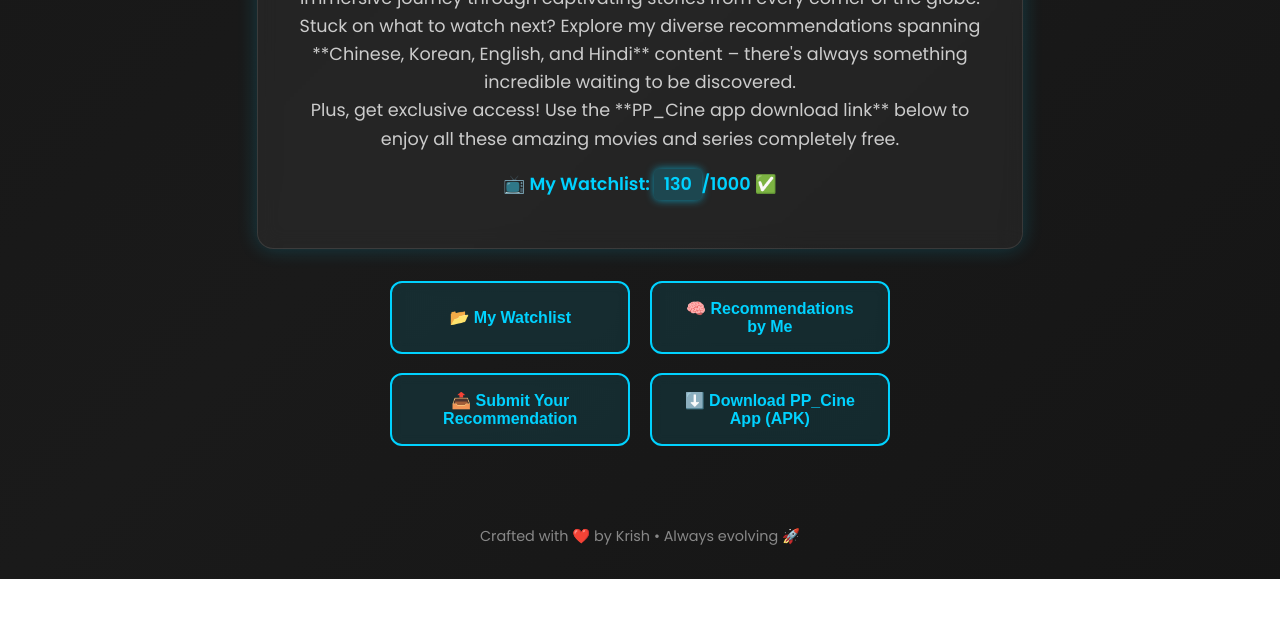
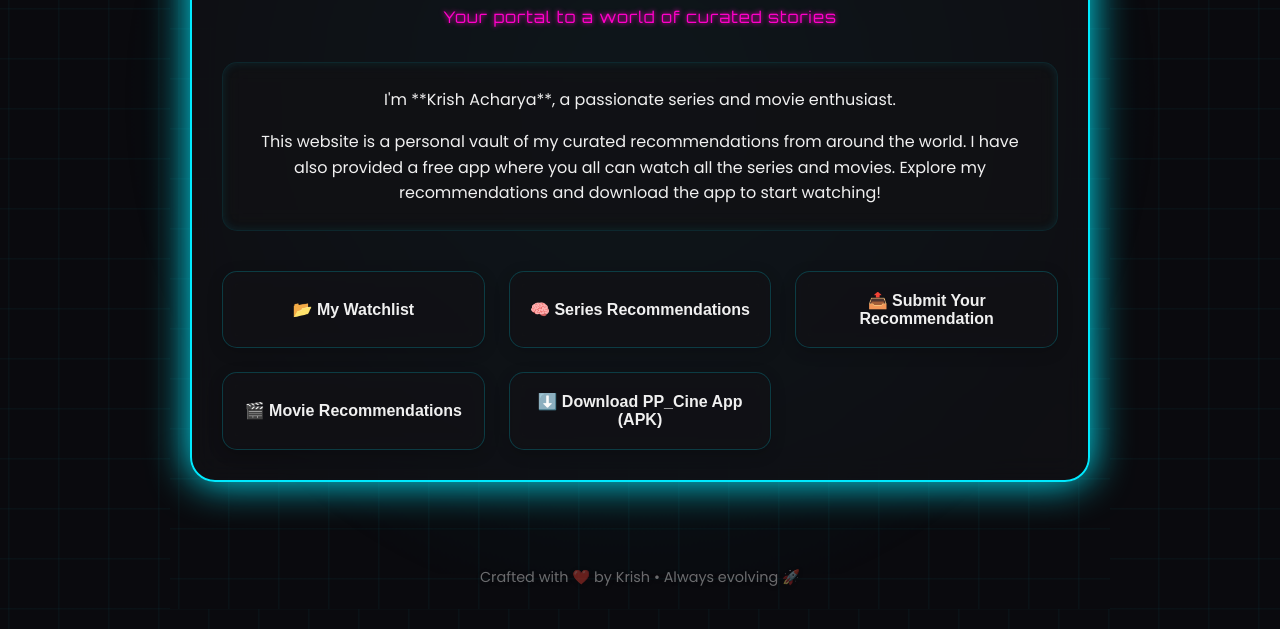
Before and after one commit to BuildsByKrish/buildsbykrish.github.io, a plain HTML site: page index.html in a window 1280 px wide. Shown: the part 300-929 px from the top of the page. Before the commit the page ends 879 px from the top, so only its background shows below. Drawn offline with Linux system fonts and the light colour scheme.

Commit message:
Update index.html

```diff
--- a/index.html
+++ b/index.html
@@ -2,61 +2,274 @@
 <html lang="en">
 <head>
   <meta charset="UTF-8" />
-  <title>Series Vault</title>
+  <title>Krish's Watchlist & Recommendation Hub</title>
   <meta name="viewport" content="width=device-width, initial-scale=1.0" />
-  <link href="https://fonts.googleapis.com/css2?family=Poppins:wght@400;600&display=swap" rel="stylesheet" />
-  <link rel="stylesheet" href="style.css" /> </head>
+  <link href="https://fonts.googleapis.com/css2?family=Poppins:wght@400;600&family=Bebas+Neue&family=Orbitron:wght@400;700&display=swap" rel="stylesheet" />
+  <style>
+    :root {
+      --primary-neon: #00eaff;
+      --secondary-neon: #ff00c8;
+      --dark-bg: #0a0a0e;
+      --card-bg: rgba(18, 18, 22, 0.7);
+      --card-border: rgba(0, 234, 255, 0.2);
+      --text-color: #f0f0f0;
+      --glow-shadow: 0 0 10px var(--primary-neon), 0 0 20px var(--primary-neon), 0 0 30px var(--primary-neon);
+      --button-hover-bg: rgba(0, 234, 255, 0.1);
+    }
+
+    * {
+      box-sizing: border-box;
+      margin: 0;
+      padding: 0;
+    }
+
+    html, body {
+      min-height: 100%;
+      font-family: 'Poppins', sans-serif;
+      color: var(--text-color);
+      line-height: 1.6;
+      background-color: var(--dark-bg);
+      display: flex;
+      flex-direction: column;
+      justify-content: center;
+      align-items: center;
+      padding: 20px;
+      position: relative;
+      background-image:
+        linear-gradient(rgba(0, 234, 255, 0.05) 1px, transparent 1px),
+        linear-gradient(90deg, rgba(0, 234, 255, 0.05) 1px, transparent 1px);
+      background-size: 50px 50px;
+      animation: backgroundFlow 30s linear infinite;
+    }
+
+    @keyframes backgroundFlow {
+      from { background-position: 0 0; }
+      to { background-position: 50px 50px; }
+    }
+
+    body::before {
+      content: '';
+      position: fixed;
+      top: 0;
+      left: 0;
+      width: 100%;
+      height: 100%;
+      background: radial-gradient(circle at center, rgba(0, 234, 255, 0.15) 0%, rgba(0, 0, 0, 0) 60%);
+      pointer-events: none;
+      animation: neonPulse 15s ease infinite;
+    }
+
+    @keyframes neonPulse {
+      0% { transform: scale(1); opacity: 0.5; }
+      50% { transform: scale(1.2); opacity: 0.8; }
+      100% { transform: scale(1); opacity: 0.5; }
+    }
+
+    .particle {
+        position: fixed;
+        background-color: var(--primary-neon);
+        border-radius: 50%;
+        opacity: 0;
+        animation: particle-flow linear infinite;
+        box-shadow: 0 0 5px var(--primary-neon);
+    }
+
+    @keyframes particle-flow {
+        0% { transform: translateY(100vh) scale(0.5); opacity: 0; }
+        5% { opacity: 1; }
+        95% { opacity: 1; }
+        100% { transform: translateY(-20vh) scale(1); opacity: 0; }
+    }
+
+    .container {
+      max-width: 900px;
+      width: 100%;
+      z-index: 10;
+      position: relative;
+      border: 2px solid var(--primary-neon);
+      border-radius: 25px;
+      padding: 30px;
+      background: var(--card-bg);
+      backdrop-filter: blur(15px);
+      box-shadow: 0 0 40px var(--primary-neon);
+      transition: all 0.5s ease;
+      margin: 20px 0;
+    }
+
+    .container:hover {
+        box-shadow: 0 0 60px var(--primary-neon), 0 0 80px var(--primary-neon);
+    }
+
+    h1 {
+      font-family: 'Bebas Neue', sans-serif;
+      font-size: clamp(2rem, 8vw, 4rem);
+      text-align: center;
+      color: #fff;
+      text-shadow: var(--glow-shadow);
+      margin-bottom: 0.5rem;
+      letter-spacing: 2px;
+      animation: flicker 1s infinite alternate;
+    }
+
+    @keyframes flicker {
+      0% { text-shadow: var(--glow-shadow); }
+      50% { text-shadow: none; }
+      100% { text-shadow: var(--glow-shadow); }
+    }
+
+    .subtitle {
+        font-family: 'Orbitron', sans-serif;
+        font-size: 1rem;
+        text-align: center;
+        color: var(--secondary-neon);
+        text-shadow: 0 0 5px var(--secondary-neon);
+        margin-bottom: 2rem;
+        letter-spacing: 1px;
+    }
+
+    .glass-card {
+      background: rgba(18, 18, 22, 0.4);
+      backdrop-filter: blur(10px);
+      border: 1px solid rgba(0, 234, 255, 0.1);
+      border-radius: 15px;
+      padding: 1.5rem;
+      text-align: center;
+      box-shadow: inset 0 0 10px rgba(0, 234, 255, 0.1);
+      margin-bottom: 2.5rem;
+      transition: all 0.5s ease;
+    }
+
+    .glass-card:hover {
+      transform: translateY(-5px);
+      box-shadow: 0 0 20px rgba(0, 234, 255, 0.2), 0 8px 32px rgba(0, 0, 0, 0.37);
+    }
+
+    .glass-card p {
+      margin-bottom: 1rem;
+      color: var(--text-color);
+    }
+
+    .glass-card p:last-child {
+      margin-bottom: 0;
+    }
+
+    .glass-card p strong {
+      color: var(--primary-neon);
+      text-shadow: 0 0 5px var(--primary-neon);
+    }
+
+    .vault-buttons {
+      display: grid;
+      grid-template-columns: repeat(auto-fit, minmax(200px, 1fr));
+      gap: 1.5rem;
+    }
+
+    .vault-buttons button {
+      background: rgba(18, 18, 22, 0.5);
+      backdrop-filter: blur(8px);
+      border: 1px solid var(--card-border);
+      border-radius: 15px;
+      color: var(--text-color);
+      font-size: 1rem;
+      font-weight: 600;
+      padding: 1.2rem;
+      cursor: pointer;
+      transition: all 0.3s ease;
+      text-decoration: none;
+      display: flex;
+      align-items: center;
+      justify-content: center;
+      box-shadow: 0 4px 15px rgba(0, 0, 0, 0.2);
+    }
+
+    .vault-buttons button:hover {
+      background: var(--button-hover-bg);
+      transform: translateY(-5px) scale(1.03);
+      border-color: var(--primary-neon);
+      box-shadow: 0 0 15px var(--primary-neon), 0 8px 25px rgba(0, 0, 0, 0.4);
+      text-shadow: 0 0 5px #fff;
+    }
+
+    .vault-buttons button:active {
+      transform: translateY(0);
+      box-shadow: 0 2px 10px rgba(0, 0, 0, 0.2);
+    }
+
+    footer {
+      margin-top: 4rem;
+      text-align: center;
+      font-size: 0.9rem;
+      color: rgba(255, 255, 255, 0.4);
+      text-shadow: 0 1px 5px rgba(0, 0, 0, 0.2);
+    }
+
+    @media (max-width: 600px) {
+      .vault-buttons {
+        /* Mobile-first: 2 buttons per row */
+        grid-template-columns: repeat(2, 1fr);
+        gap: 1rem;
+      }
+      .vault-buttons button {
+        padding: 0.8rem;
+        font-size: 0.9rem;
+      }
+      h1 {
+          font-size: clamp(1.5rem, 10vw, 3rem);
+      }
+      .subtitle {
+          font-size: 0.8rem;
+      }
+    }
+  </style>
+</head>
 <body>
 
-  <h1>Welcome to the Series Vault</h1>
+  <div class="container">
+    <h1>Krish's Watchlist & Recommendation Hub</h1>
+    <div class="subtitle">Your portal to a world of curated stories</div>
 
     <div class="glass-card">
       <p>
-      👋 Welcome to **Krish's Watchlist & Recommendation Hub!** ✨<br />
-      I'm **Krish Acharya**, a passionate series and movie enthusiast. Join me on an immersive journey through captivating stories from every corner of the globe.<br />
-      Stuck on what to watch next? Explore my diverse recommendations spanning **Chinese, Korean, English, and Hindi** content – there's always something incredible waiting to be discovered.<br />
-      Plus, get exclusive access! Use the **PP_Cine app download link** below to enjoy all these amazing movies and series completely free.
+        I'm **Krish Acharya**, a passionate series and movie enthusiast.
       </p>
-    <p id="watchlistCount">
-      📺 My Watchlist: <span id="countUp" style="padding: 0.2rem 0.6rem; background: #00d2ff33; border-radius: 6px; box-shadow: 0 0 8px #00d2ffaa;">0</span>/1000 ✅
+      <p>
+        This website is a personal vault of my curated recommendations from around the world. I have also provided a free app where you all can watch all the series and movies. Explore my recommendations and download the app to start watching!
       </p>
     </div>
 
     <div class="vault-buttons">
       <button onclick="location.href='watchlist.html'">📂 My Watchlist</button>
-    <button onclick="location.href='collections.html'">🧠 Recommendations by Me</button>
+      <button onclick="location.href='collections.html'">🧠 Series Recommendations</button>
       <button onclick="location.href='submit.html'">📤 Submit Your Recommendation</button>
-
+      <button onclick="location.href='movies.html'">🎬 Movie Recommendations</button>
       <button onclick="window.location.href='downloads/PP_Cine.apk'" download="PP_Cine.apk">
         ⬇️ Download PP_Cine App (APK)
       </button>
+    </div>
   </div>
 
   <footer>
     Crafted with ❤️ by Krish • Always evolving 🚀
   </footer>
 
-  <script src="data.js"></script>
   <script>
-    const target = typeof myWatchlist !== 'undefined' ? myWatchlist.length : 0;
-    let count = 0;
-    const counter = document.getElementById("countUp");
+    function createParticle() {
+      const particle = document.createElement('div');
+      particle.classList.add('particle');
+      particle.style.width = Math.random() * 3 + 1 + 'px';
+      particle.style.height = particle.style.width;
+      particle.style.left = Math.random() * 100 + 'vw';
+      particle.style.animationDuration = Math.random() * 20 + 10 + 's';
+      particle.style.animationDelay = Math.random() * 5 + 's';
+      document.body.appendChild(particle);
+    }
 
-    const animateCount = () => {
-      if (count < target) {
-        count++;
-        counter.textContent = count;
-        requestAnimationFrame(animateCount);
-      } else {
-        counter.textContent = target;
+    document.addEventListener("DOMContentLoaded", () => {
+      for (let i = 0; i < 50; i++) {
+        setTimeout(createParticle, Math.random() * 5000);
       }
-    };
-
-    if (typeof myWatchlist !== 'undefined') {
-        animateCount();
-    } else {
-        window.addEventListener("load", animateCount);
-    }
+      setInterval(createParticle, 500);
+    });
   </script>
 
 </body>
```
Lines whose indentation alone changed are shown as unchanged.
